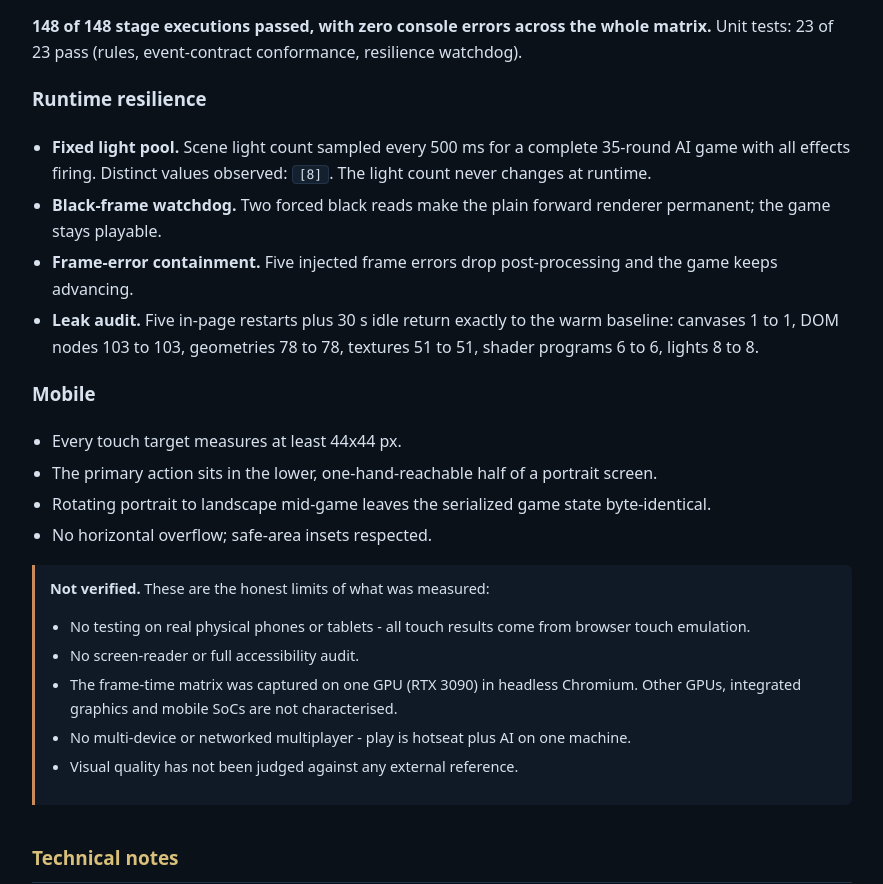
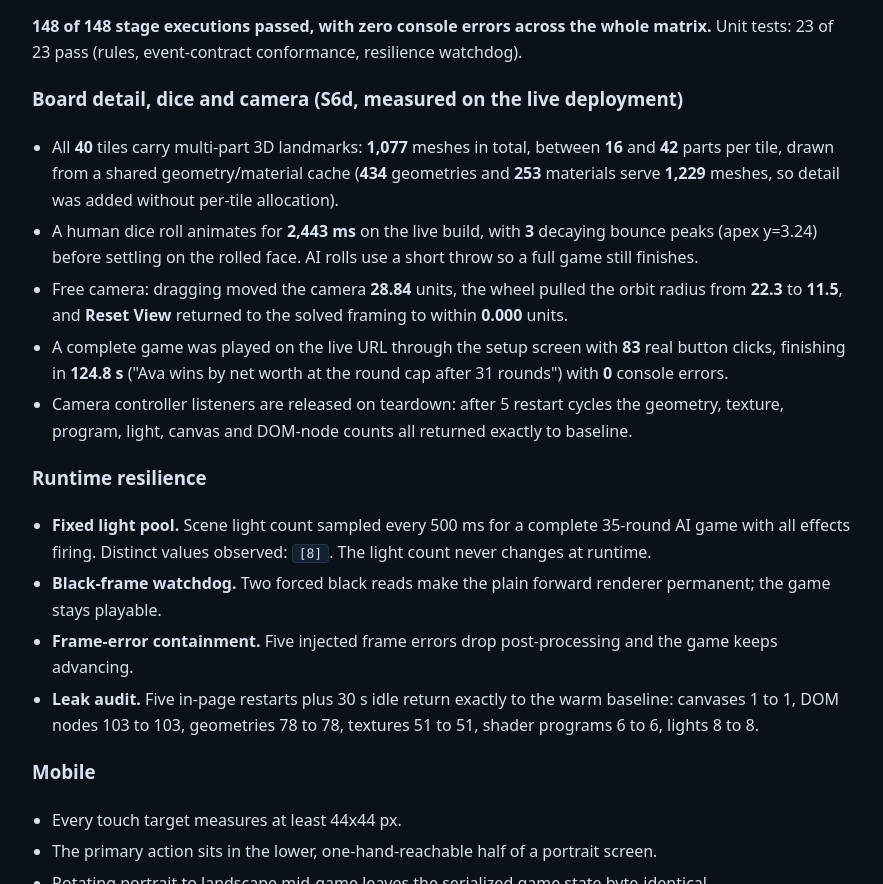
Before and after one commit to ade5791/meridian-estates, a plain HTML site: page about.html in a window 1280 px wide. Shown: the part 3184-4068 px from the top of the page, without its empty margins (198-1081 px from the left). Drawn offline with Linux system fonts and the light colour scheme.

Commit message:
S6d: richer landmarks, long-form dice throw, free camera orbit; build ab3f40742ac0

```diff
--- a/about.html
+++ b/about.html
@@ -142,7 +142,28 @@
   <p><b>148 of 148 stage executions passed, with zero console errors across the whole matrix.</b>
      Unit tests: 23 of 23 pass (rules, event-contract conformance, resilience watchdog).</p>
 
-  <h3>Runtime resilience</h3>
+  <h3>Board detail, dice and camera (S6d, measured on the live deployment)</h3>
+<ul>
+  <li>All <b>40</b> tiles carry multi-part 3D landmarks: <b>1,077</b> meshes in total,
+      between <b>16</b> and <b>42</b> parts per tile, drawn from a shared
+      geometry/material cache (<b>434</b> geometries and <b>253</b> materials serve
+      <b>1,229</b> meshes, so detail was added without per-tile allocation).</li>
+  <li>A human dice roll animates for <b>2,443&nbsp;ms</b> on the live build, with
+      <b>3</b> decaying bounce peaks (apex y=3.24) before settling on the rolled face.
+      AI rolls use a short throw so a full game still finishes.</li>
+  <li>Free camera: dragging moved the camera <b>28.84</b> units, the wheel pulled the
+      orbit radius from <b>22.3</b> to <b>11.5</b>, and <b>Reset View</b> returned to the
+      solved framing to within <b>0.000</b> units.</li>
+  <li>A complete game was played on the live URL through the setup screen with
+      <b>83</b> real button clicks, finishing in <b>124.8&nbsp;s</b>
+      ("Ava wins by net worth at the round cap after 31 rounds") with
+      <b>0</b> console errors.</li>
+  <li>Camera controller listeners are released on teardown: after 5 restart cycles the
+      geometry, texture, program, light, canvas and DOM-node counts all returned exactly
+      to baseline.</li>
+</ul>
+
+<h3>Runtime resilience</h3>
   <ul>
     <li><b>Fixed light pool.</b> Scene light count sampled every 500 ms for a complete
         35-round AI game with all effects firing. Distinct values observed: <code>[8]</code>.
--- a/docs/BUILD_MANIFEST_S6D.txt
+++ b/docs/BUILD_MANIFEST_S6D.txt
@@ -1,4 +1,4 @@
-85a619cdaa9ad96355c7642452cbdb74a98351d45d2960c2494dad50b7f1672d  about.html
+208d62d5c5ba8a9cf734b7be051e289ba3bb4d87a8435838bbe193fe265fd3e7  about.html
 c74734656bc8ec7cb35e35f1d61a3493a7cfd721e3a95d1c5772f515b33a6954  index.html
 fdeae78c574c8d9da72ba7bcc674af71e3b8e61fcd4f58961cba9bcbda16e3cf  src/audio/sfx.js
 26749099e8c2d80a8773c5ad7e334f30329a798923c43f6adfbb398bd1e00e12  src/core/bus.js
@@ -19,4 +19,4 @@ e7a34a73bf8b9aa17a6789d8f6f63c9a3d1ba4853e261d68defec8a7b39dc6de  src/main.js
 eb077d2417f61d3e6d9264c317cabc4ea35769ed6b0ab533067292a550784c20  vendor/three.core.js
 c8211c69345d2e9949dc7a8ac969380497aa0600a5a8ac6a459c8cd02dd9cb8a  vendor/three.module.js
 
-BUILD HASH: 272581e8879f18f127ca049fde70fc73506de45064a2af62cd7ca8ad66d9c187
+BUILD HASH: ab3f40742ac0ccd0d13db502997c784cc28b629e88523785edf1e5f6795a4b50
```
